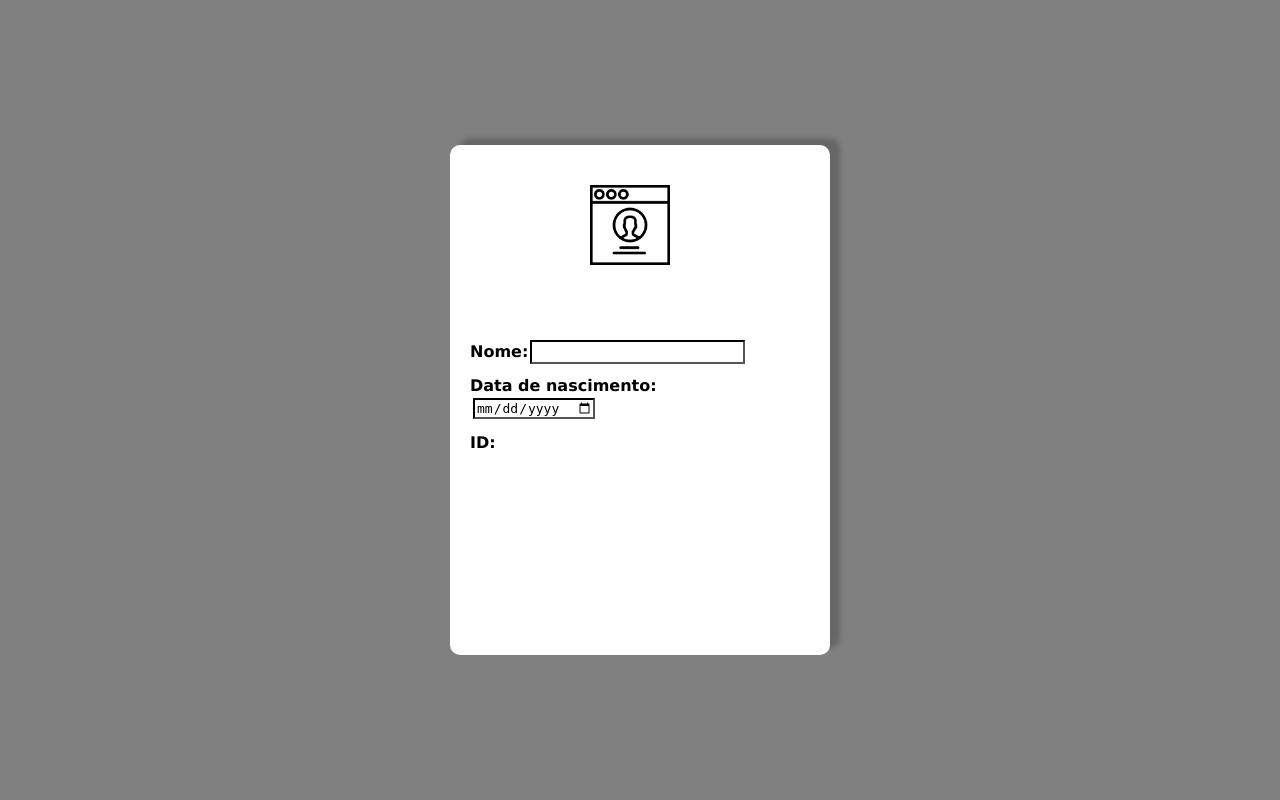
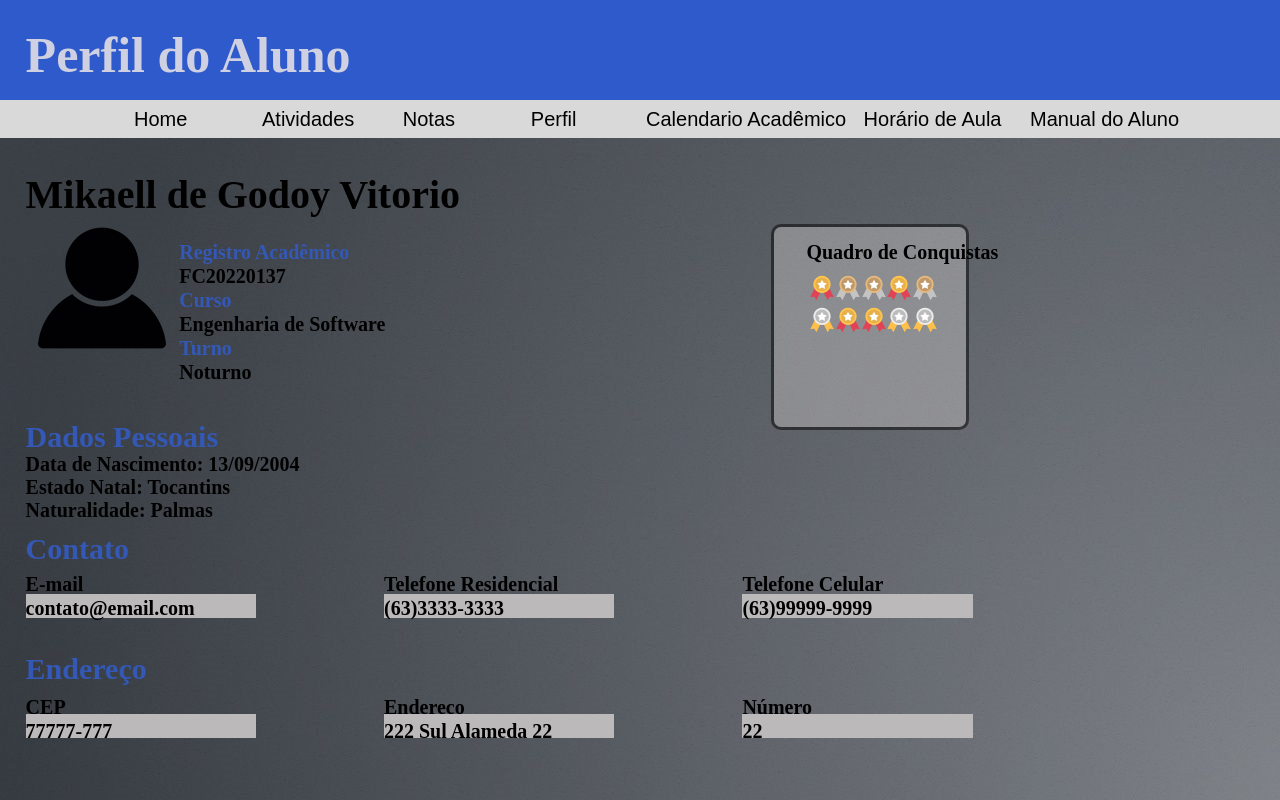
Before and after one commit to logosart/projetohtml, a PHP site: page /perfil.html in a window 1280 px wide. Run offline with PHP 8.4, Linux system fonts and the light colour scheme.

Commit message:
alteração css e html

```diff
--- a/cadastro.html
+++ b/cadastro.html
@@ -9,12 +9,12 @@
 </head>
 </head>
 
-<body>
+<body background="background.jpg">
     <div id="form">
         <form action="scriptcadastro.php" method="post" name="form_cadastro">
             <h2 class="title">Cadastro</h2>
             <label for="username"></label>
-            <div class= "input">
+            <div class= "email">
                 <input id="username" name="usuario" placeholder= "usuario" type="text">
             </div>
             <label for="email" </label>
--- a/home.html
+++ b/home.html
@@ -15,7 +15,7 @@
     <a href="manual.html"><button class="linkmanual">Manual do Aluno</button></a>
 
 </head>
-<body>
+<body background="background.jpg">
     <div class="cabecalho"></div>
     <h1 class="titulo2">Portal do Aluno</h1>
     <a href="atividades.html"><button class="btnatividades">Atividades</button></a>
--- a/notas.html
+++ b/notas.html
@@ -6,10 +6,10 @@
     <link rel="stylesheet" href= "style/notas.css" type="text/css">
 <head>
 </html>
-<body class="fundo">
+<body class="fundo" background="background.jpg">
     <div class="background"></div>
     <div class="back"></div>
-<h1 class="titulo">Notas</h1>
+    <h1 class="titulo">Notas</h1>
 <a href="home.html"><button class="linkhome">Home</button></a>
 <a href="atividades.html"><button class="linkatividades">Atividades</button></a>
 <a href="notas.html"><button class="linknotas">Notas</button></a>
--- a/perfil.html
+++ b/perfil.html
@@ -3,16 +3,61 @@
     <meta charset="UTF-8">
     <title>perfil</title>
     <link rel="stylesheet" href="style/perfil.css" type="text/css" >
-<head>
+
+    <head>
 </head>
-<body>
-    <form class="bloco1">
-        <img class="icone" src="img/icone.png"><img>
-        <div class="dados">
-            <h1> Nome:<input id="innome" name="nome" type="text" </h1>
-            <h1> Data de nascimento:<input id="indata" name="data" type="date" </h1>
-            <h1> ID: </h1>
-        </div>
-    </form>
+<body background="background.jpg">
+    <div class="barra"></div>
+    <a href="home.html"><button class="linkhome">Home</button></a>
+    <a href="atividades.html"><button class="linkatividades">Atividades</button></a>
+    <a href="notas.html"><button class="linknotas">Notas</button></a>
+    <a href="perfil.html"><button class="linkperfil">Perfil</button></a>
+    <a href="calendario.html"><button class="linkcalendario">Calendario Acadêmico</button></a>
+    <a href="horario.html"><button class="linkhorario">Horário de Aula</button></a>
+    <a href="manual.html"><button class="linkmanual">Manual do Aluno</button></a>
+    <div class="cabecalho"></div>
+    <h1 class="titulo2">Perfil do Aluno</h1>
+    <h1 class="nomealuno">Mikaell de Godoy Vitorio</h1>
+    <img class="imgperfil" src="user.png"><img>
+    <h1 class="registro">Registro Acadêmico</h1>
+    <h1 class="numregistro">FC20220137</h1>
+    <h1 class="curso">Curso</h1>
+    <h1 class="namecurso">Engenharia de Software</h1>
+    <h1 class="turno">Turno</h1>
+    <h1 class="numturno">Noturno</h1>
+    <h1 class="dados">Dados Pessoais</h1>
+    <h1 class="nomedados">Data de Nascimento: 13/09/2004<br>Estado Natal: Tocantins<br>Naturalidade: Palmas</h1>
+    <h1 class="contato">Contato</h1>
+    <h1 class="email">E-mail</h1>
+    <div class="fundoemail"></div>
+    <h1 class="nomeemail">contato@email.com</h1>
+    <h1 class="telefone">Telefone Residencial</h1>
+    <div class="fundotel"></div>
+    <h1 class="numtel">(63)3333-3333</h1>
+    <h1 class="telefonecel">Telefone Celular</h1>
+    <div class="fundotelcel"></div>
+    <h1 class="numtelcel">(63)99999-9999</h1>
+    <h1 class="endereco">Endereço</h1>
+    <h1 class="cep">CEP</h1>
+    <div class="fundocep"></div>
+    <h1 class="numcep">77777-777</h1>
+    <h1 class="nomeender">Endereço</h1>
+    <div class="fundoender"></div>
+    <h1 class="numender">222 Sul Alameda 22</h1>
+    <h1 class="num">Número</h1>
+    <div class="fundonumero"></div>
+    <h1 class="numnumero">22</h1>
+    <div class="backconq"></div>
+    <h1 class="conquistas">Quadro de Conquistas</h1>
+    <img class="ouro" src="ouro.png"><img>
+    <img class="bronze" src="bronze.png"><img>
+    <img class="bronze2" src="bronze.png"><img>
+    <img class="ouro2" src="ouro.png"><img>
+    <img class="bronze3" src="bronze.png"><img>
+    <img class="prata" src="prata.png"><img>
+    <img class="prata2" src="prata.png"><img>
+    <img class="ouro3" src="ouro.png"><img>
+    <img class="ouro4" src="ouro.png"><img>
+    <img class="prata3" src="prata.png"><img>
 </body>
 </html>
--- a/style/cadastro.css
+++ b/style/cadastro.css
@@ -14,7 +14,7 @@ body{
     width:100%;
     height:100vh;
     font-family:URW Chancery L, cursive;
-    background-color: grey;
+    position: fixed;
 }
 
 .title{
--- a/style/perfil.css
+++ b/style/perfil.css
@@ -3,57 +3,462 @@ body{
 
 }
 
-.bloco1{
-    font-size: 0.5em;
-
-    position:absolute;
-
-    top: 50%;
-
-    left: 50%;
-
-    transform: translate(-50%,-50%);
-
-    background: white;
-
-    border-radius:10px;
-
-    padding: 100px 60px 10px 20px;
-
-    width: 300px;
-
-    height: 400px;
-
-    color: black;
-
-    box-shadow: 10px -7px 5px rgba(0, 0, 0, 0.205);
+.barra{
+    position: absolute;
+    top: 12.2%;
+    left: 0%;
+    width: 100%;
+    height: 5%;
+    background-color: #D9D9D9;
 
 }
 
-.icone{
-    position:relative;
-    left: 40%;
-    height: 20%;
-    top: -15%
+.linkhome{
+    position: absolute;
+    background-color: transparent;
+    border: 0px;
+    font-size: 20px;
+    top: 13.4%;
+    left: 10%;
+}
+
+.linkatividades{
+    position: absolute;
+    background-color: transparent;
+    border: 0px;
+    font-size: 20px;
+    top: 13.4%;
+    left: 20%;
+}
+
+.linknotas{
+    position: absolute;
+    background-color: transparent;
+    border: 0px;
+    font-size: 20px;
+    top: 13.4%;
+    left: 31%;
+}
+
+.linkperfil{
+    position: absolute;
+    background-color: transparent;
+    border: 0px;
+    font-size: 20px;
+    top: 13.4%;
+    left: 41%;
+}
+
+.linkcalendario{
+    position: absolute;
+    background-color: transparent;
+    border: 0px;
+    font-size: 20px;
+    top: 13.4%;
+    left: 50%;
+}
+
+.linkhorario{
+    position: absolute;
+    background-color: transparent;
+    border: 0px;
+    font-size: 20px;
+    top: 13.4%;
+    left: 67%;
+}
+
+.linkmanual{
+    position: absolute;
+    background-color: transparent;
+    border: 0px;
+    font-size: 20px;
+    top: 13.4%;
+    left: 80%;
+}
+
+
+.cabecalho{
+    position: absolute;
+    top: 0%;
+    left: 0%;
+    background: #2E5ACC;
+    background-color: #2E5ACC;
+    width: 100%;
+    height: 10%;
+    padding: 10px 0px;
+}
+
+.titulo2{
+    position: absolute;
+    top: -1%;
+    left: 2%;
+    height: 10%;
+    text-align: left;
+    font-size: 50px;
+    color: #CFD0E2;
+}
+
+.nomealuno{
+    position: absolute;
+    top: 18%;
+    left: 2%;
+    height: 10%;
+    font-size: 40px;
+    color: black;
+}
+
+.imgperfil{
+    position:absolute;
+    left: 3%;
+    width: 10%;
+    top: 28%;
+}
+
+.registro{
+    position:absolute;
+    font-size: 20px;
+    color: #3458B5;
+    left: 14%;
+    height: 10%;
+    top: 28.5%;
+}
+
+.numregistro{
+    position:absolute;
+    font-size: 20px;
+    color: black;
+    left: 14%;
+    height: 10%;
+    top: 31.5%;
+}
+
+.curso{
+    position:absolute;
+    font-size: 20px;
+    color: #3458B5;
+    left: 14%;
+    height: 10%;
+    top: 34.5%;
+}
+
+.namecurso{
+    position:absolute;
+    font-size: 20px;
+    color: black;
+    left: 14%;
+    height: 10%;
+    top: 37.5%;
+}
+
+.turno{
+    position:absolute;
+    font-size: 20px;
+    color: #3458B5;
+    left: 14%;
+    height: 10%;
+    top: 40.5%;
+}
+
+.numturno{
+    position:absolute;
+    font-size: 20px;
+    color: black;
+    left: 14%;
+    height: 10%;
+    top: 43.5%;
 }
 
 .dados{
-    font-family: 'Lucida Sans', 'Lucida Sans Regular', 'Lucida Grande', 'Lucida Sans Unicode', Geneva, Verdana, sans-serif;
-    font-weight: 200;
+    position:absolute;
+    font-size: 30px;
+    color: #3458B5;
+    left: 2%;
+    height: 10%;
+    top: 50%;
 }
 
-#innome{
-    margin:2px;
-    border-color: black;
-    border: 60%;
-    border-width: 20%;
-    font-size:medium;
+.nomedados{
+    position:absolute;
+    font-size: 20px;
+    color: black;
+    left: 2%;
+    height: 10%;
+    top: 55%;
 }
 
-#indata{
-    margin:3px;
-    border-color: black;
-    border: 60%;
-    border-width: 20%;
-    font-size:medium;
+.contato{
+    position:absolute;
+    font-size: 30px;
+    color: #3458B5;
+    left: 2%;
+    height: 10%;
+    top: 64%;
 }
+
+.email{
+        position:absolute;
+        font-size: 20px;
+        color: black;
+        left: 2%;
+        height: 3%;
+        top: 70%;
+}
+
+.fundoemail{
+    position:absolute;
+    background-size: 20px;
+    left: 2%;
+    width: 18%;
+    height: 3%;
+    top: 74.3%;
+    background-color: #BBB9B9;
+}
+
+.nomeemail{
+    position:absolute;
+    font-size: 20px;
+    color: black;
+    left: 2%;
+    height: 3%;
+    top: 73%;
+}
+
+.telefone{
+    position:absolute;
+    font-size: 20px;
+    color: black;
+    left: 30%;
+    height: 3%;
+    top: 70%;
+}
+
+.fundotel{
+position:absolute;
+background-size: 20px;
+left: 30%;
+width: 18%;
+height: 3%;
+top: 74.3%;
+background-color: #BBB9B9;
+}
+
+.numtel{
+position:absolute;
+font-size: 20px;
+color: black;
+left: 30%;
+height: 3%;
+top: 73%;
+}
+
+.telefonecel{
+    position:absolute;
+    font-size: 20px;
+    color: black;
+    left: 58%;
+    height: 3%;
+    top: 70%;
+}
+
+.fundotelcel{
+position:absolute;
+background-size: 20px;
+left: 58%;
+width: 18%;
+height: 3%;
+top: 74.3%;
+background-color: #BBB9B9;
+}
+
+.numtelcel{
+position:absolute;
+font-size: 20px;
+color: black;
+left: 58%;
+height: 3%;
+top: 73%;
+}
+
+.endereco{
+    position:absolute;
+    font-size: 30px;
+    color: #3458B5;
+    left: 2%;
+    height: 10%;
+    top: 79%;
+}
+
+.cep{
+    position:absolute;
+    font-size: 20px;
+    color: black;
+    left: 2%;
+    height: 3%;
+    top: 85.3%;
+}
+
+.fundocep{
+position:absolute;
+background-size: 20px;
+left: 2%;
+width: 18%;
+height: 3%;
+top: 89.3%;
+background-color: #BBB9B9;
+}
+
+.numcep{
+position:absolute;
+font-size: 20px;
+color: black;
+left: 2%;
+height: 3%;
+top: 88.3%;
+}
+
+.nomeender{
+    position:absolute;
+    font-size: 20px;
+    color: black;
+    left: 30%;
+    height: 3%;
+    top: 85.3%;
+}
+
+.fundoender{
+position:absolute;
+background-size: 20px;
+left: 30%;
+width: 18%;
+height: 3%;
+top: 89.3%;
+background-color: #BBB9B9;
+}
+
+.numender{
+position:absolute;
+font-size: 20px;
+color: black;
+left: 30%;
+height: 3%;
+top: 88.3%;
+}
+
+.num{
+    position:absolute;
+    font-size: 20px;
+    color: black;
+    left: 58%;
+    height: 3%;
+    top: 85.3%;
+}
+
+.fundonumero{
+position:absolute;
+background-size: 20px;
+left: 58%;
+width: 18%;
+height: 3%;
+top: 89.3%;
+background-color: #BBB9B9;
+}
+
+.numnumero{
+position:absolute;
+font-size: 20px;
+color: black;
+left: 58%;
+height: 3%;
+top: 88.3%;
+}
+
+.backconq{
+    position: absolute;
+    top: 28%;
+    left: 60.2%;
+    width: 100%;
+    height: 25%;
+    width: 15%;
+    background-color: #BBB9B9;
+    opacity: 0.5;
+    border-radius: 10px;
+    border-style:solid;
+}
+
+.conquistas{
+    position:absolute;
+    font-size: 20px;
+    color: #000000;
+    left: 63%;
+    height: 10%;
+    top: 28.5%;
+}
+
+.ouro{
+    position: absolute;
+    top: 34%;
+    left: 63%;
+    height: 4%;
+}
+
+.bronze{
+    position: absolute;
+    top: 34%;
+    left: 65%;
+    height: 4%;
+}
+.bronze2{
+    position: absolute;
+    top: 34%;
+    left: 67%;
+    height: 4%;
+}
+
+.ouro2{
+    position: absolute;
+    top: 34%;
+    left: 69%;
+    height: 4%;
+}
+
+.bronze3{
+    position: absolute;
+    top: 34%;
+    left: 71%;
+    height: 4%;
+}
+
+.prata{
+    position: absolute;
+    top: 38%;
+    left: 71%;
+    height: 4%;
+}
+
+.prata2{
+    position: absolute;
+    top: 38%;
+    left: 63%;
+    height: 4%;
+}
+
+.ouro3{
+    position: absolute;
+    top: 38%;
+    left: 65%;
+    height: 4%;
+}
+
+.ouro4{
+    position: absolute;
+    top: 38%;
+    left: 67%;
+    height: 4%;
+}
+
+.prata3{
+    position: absolute;
+    top: 38%;
+    left: 69%;
+    height: 4%;
+}
```
Also changed, not shown: style/home.css (+13 -11 lines), style/notas.css (+19 -14 lines), background.jpg (added), bronze.png (added), ouro.png (added), prata.png (added), user.png (added).
